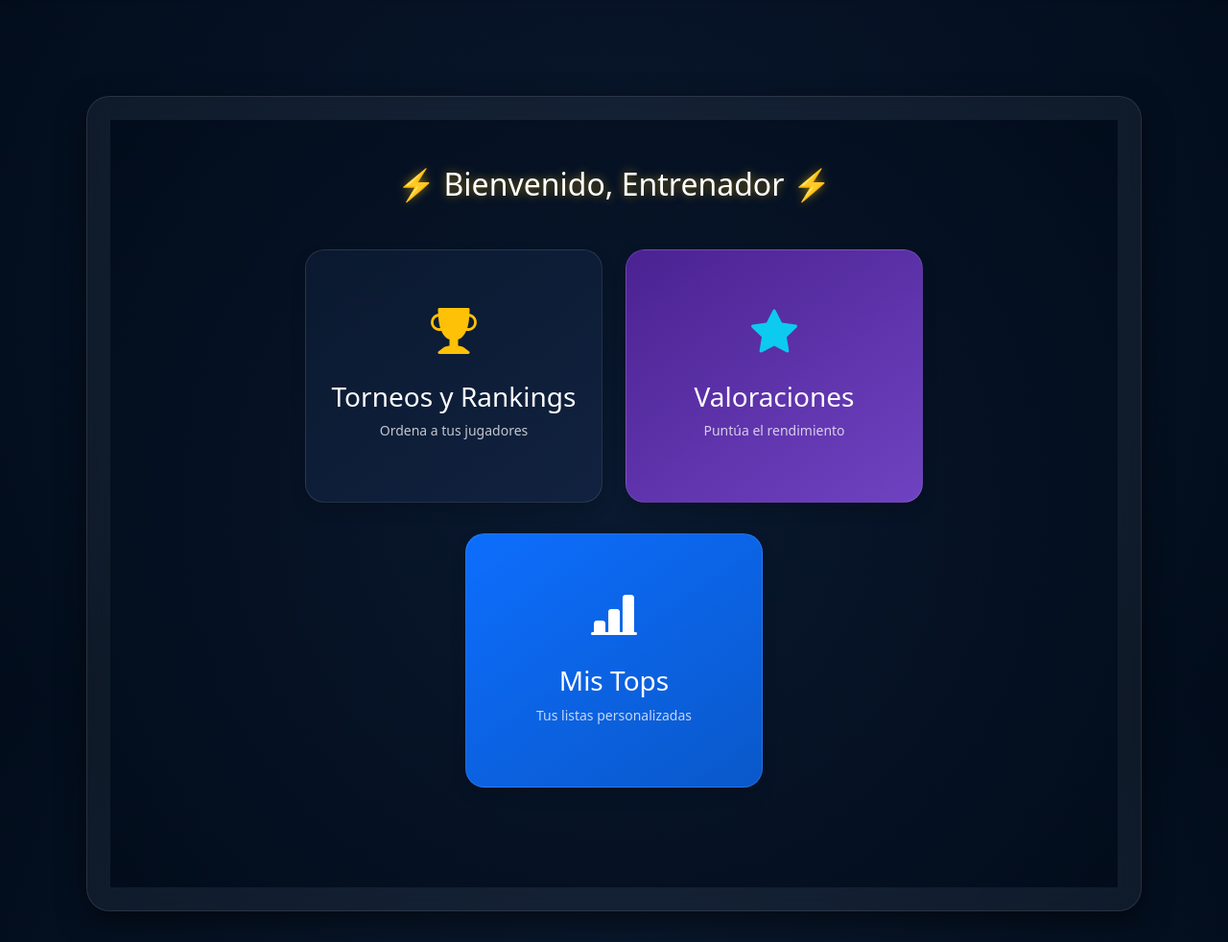
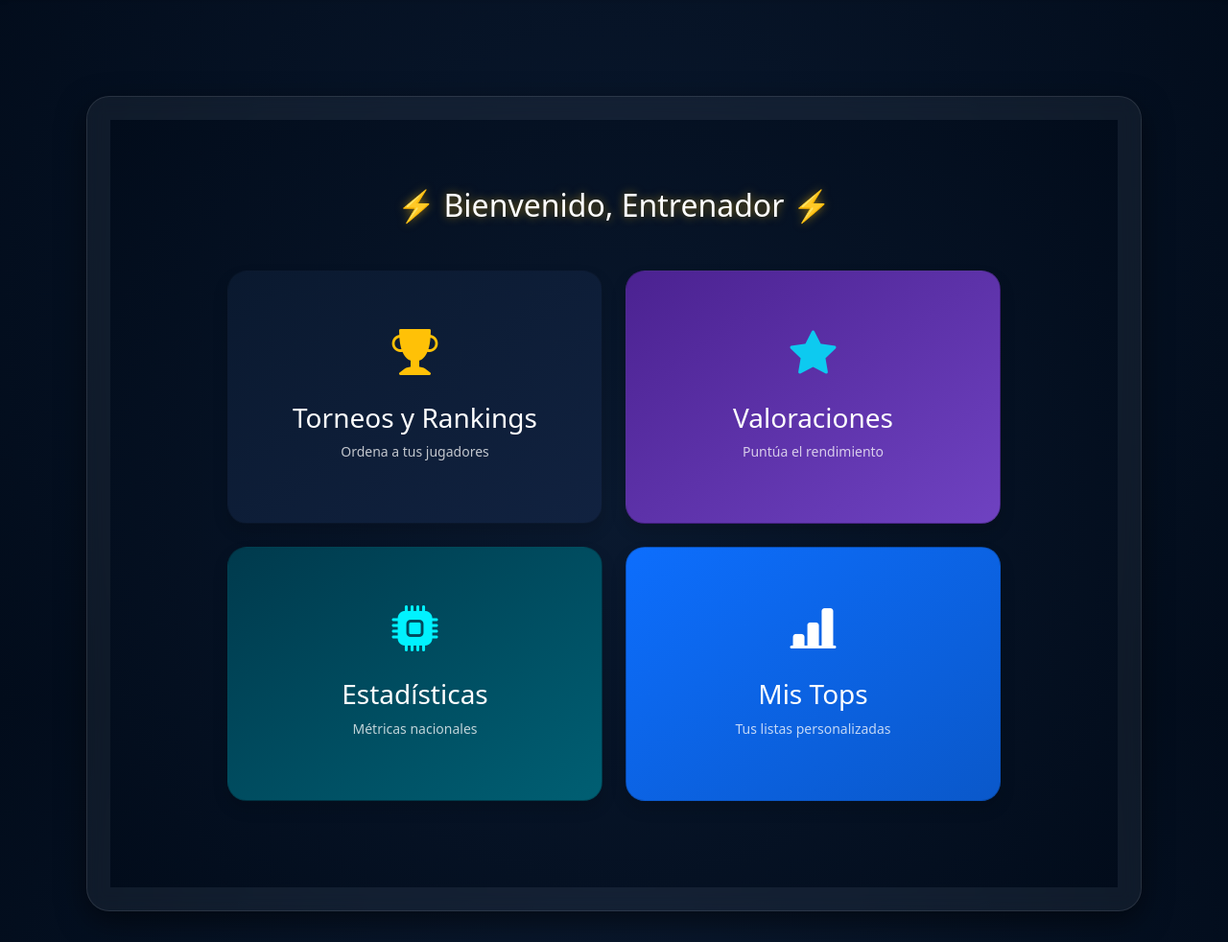
Before and after one commit to Jesus-Vicente/DjangoProject-Python-Ranking, a Django app: page / in a window 1280 px wide. Shown: the part 71-1053 px from the top of the page at 96% size. Run offline with Django 5.2, Linux system fonts and the light colour scheme; the visitor is signed in with stand-in values (Sample User, id 1); some libraries are stand-ins or nearby versions.

Commit message:
Empezando pantalla estadisticas.html

```diff
--- a/DjangoProject/rankingInazuma/urls.py
+++ b/DjangoProject/rankingInazuma/urls.py
@@ -17,7 +17,7 @@ urlpatterns = [
     # --- Rankings y Visualización ---
     path('categorias/', views.show_categories, name='show_categories'),
     path('ranking/<int:id>/', views.go_rankings, name='go_rankings'),
-    path('editar-ranking/<str:ranking_id>/', views.editar_ranking, name='editar_ranking'), # NUEVA
+    path('editar-ranking/<str:ranking_id>/', views.editar_ranking, name='editar_ranking'),
     path('guardar-ranking/', views.save_top, name='save_top'),
     path('mis-rankings/', views.ranking_usuario, name='rankings_usuario'),
     path('eliminar-mi-ranking/<str:ranking_id>/', views.eliminar_mi_ranking, name='eliminar_mi_ranking'),
@@ -25,4 +25,9 @@ urlpatterns = [
     # --- Listado General y Valoraciones ---
     path('explorar/', views.mostrar_elementos, name='mostrar_elementos'),
     path('guardar-review/', views.guardar_review, name='guardar_review'),
+
+    # --- Estadísticas (AJAX sincronizado) ---
+    path('estadisticas-globales/', views.estadisticas_view, name='ver_estadisticas'),
+    path('valoraciones/detalles/<int:elemento_id>/', views.get_valoraciones_detalles, name='get_valoraciones_detalles'),
+    path('personaje/<int:elemento_id>/', views.personaje_detalle, name='personaje_detalle'),
 ]
--- a/DjangoProject/rankingInazuma/views.py
+++ b/DjangoProject/rankingInazuma/views.py
@@ -1,5 +1,8 @@
 import csv
 import json
+
+from django.db.models.aggregates import Avg, Count
+from django.http.response import JsonResponse
 from django.shortcuts import render, redirect, get_object_or_404
 from django.contrib.auth import authenticate, login, logout
 from django.contrib.auth.decorators import login_required, user_passes_test
@@ -288,6 +291,97 @@ def guardar_review(request):
             messages.error(request, f"Error al guardar: {e}")
     return redirect('mostrar_elementos')
 
+
+def estadisticas_view(request):
+    # 1. Total de todas las reviews en el sistema
+    total_valoraciones = Reviews.objects.count()
+
+    # 2. Ranking de Élite: Elementos con más valoraciones
+    # Obtenemos los elementos y les pegamos los datos de las reviews
+    todos_elementos = Elemento.objects.all()
+    mas_valorados = []
+
+    for el in todos_elementos:
+        # Filtramos reviews para este elemento usando su 'code'
+        votos_el = Reviews.objects.filter(elementoCode=el.code)
+        conteo = votos_el.count()
+
+        if conteo > 0:
+            promedio = votos_el.aggregate(Avg('puntuacion'))['puntuacion__avg']
+            mas_valorados.append({
+                'nombre': el.nombre,
+                'imagen_url': el.imageUrl,
+                'posicion_campo': el.posicion,
+                'afinidad': el.afinidad,
+                'conteo': conteo,
+                'promedio': round(promedio, 1),
+                'id': el.code
+            })
+
+    # Ordenamos por conteo de votos (descendente) y tomamos el TOP 10
+    mas_valorados = sorted(mas_valorados, key=lambda x: x['conteo'], reverse=True)[:10]
+
+    # 3. Distribución por Categoría
+    categorias_lista = Categoria.objects.all()
+    promedios = []
+
+    for cat in categorias_lista:
+        # Contamos cuántas reviews pertenecen a elementos de esta categoría
+        votos_categoria = Reviews.objects.filter(
+            elementoCode__in=Elemento.objects.filter(categoriaCode=cat.code).values_list('code', flat=True)
+        ).count()
+
+        porcentaje = (votos_categoria / total_valoraciones * 100) if total_valoraciones > 0 else 0
+
+        promedios.append({
+            'nombre': cat.nombre,
+            'porcentaje': round(porcentaje, 1)
+        })
+
+    context = {
+        'total_valoraciones': total_valoraciones,
+        'mas_valorados': mas_valorados,
+        'promedios': promedios,
+    }
+
+    return render(request, 'estadisticas.html', context)
+
+
+def get_valoraciones_detalles(request, elemento_id):
+    """Devuelve las valoraciones de un personaje en formato JSON"""
+    # Filtramos por elementoCode
+    valoraciones_qs = Reviews.objects.filter(elementoCode=elemento_id).order_by('-fecha')
+
+    data = []
+    for v in valoraciones_qs:
+        data.append({
+            # Si el usuario es nulo por alguna razón, ponemos "Anónimo"
+            'usuario': v.usuario if v.usuario else "ANÓNIMO",
+            'puntuacion': v.puntuacion,
+            'comentario': v.comentario,
+            'fecha': v.fecha.strftime('%d/%m/%Y %H:%M')
+        })
+
+    return JsonResponse({'valoraciones': data})
+
+
+def personaje_detalle(request, elemento_id):
+    # 1. Buscamos el personaje usando el campo 'code' de tu modelo Elemento
+    personaje = get_object_or_404(Elemento, code=elemento_id)
+
+    # 2. Obtenemos todas las reviews asociadas a ese elementoCode
+    valoraciones = Reviews.objects.filter(elementoCode=elemento_id).order_by('-fecha')
+
+    # 3. Calculamos el promedio de puntuación
+    promedio_data = valoraciones.aggregate(Avg('puntuacion'))
+    promedio = promedio_data['puntuacion__avg'] if promedio_data['puntuacion__avg'] else 0
+
+    return render(request, 'detalles_personaje.html', {
+        'personaje': personaje,
+        'valoraciones': valoraciones,
+        'promedio': round(promedio, 1)
+    })
+
 def mostrar_elementos(request):
     query = request.GET.get('q')
     elementos = Elemento.objects.filter(nombre__icontains=query) if query else Elemento.objects.all()
--- a/DjangoProject/templates/inicio.html
+++ b/DjangoProject/templates/inicio.html
@@ -2,7 +2,7 @@
 {% load static %}
 
 {% block body %}
-<div class="container-fluid main-bg {% if user.is_authenticated %}pt-5{% else %}d-flex align-items-center justify-content-center{% endif %}">
+<div class="container-fluid main-bg">
 
     {% if not user.is_authenticated %}
         <div class="text-center content-wrapper animate__animated animate__fadeIn">
@@ -11,7 +11,7 @@
             </h1>
             <p class="subtitle mb-5 text-uppercase tracking-widest">Gestión de Equipos y Estadísticas de Nivel Nacional</p>
 
-            <div class="row g-4 justify-content-center">
+            <div class="row g-4 justify-content-center w-100 m-0">
                 <div class="col-md-5 col-lg-4">
                     <a href="{% url 'do_login' %}" class="text-decoration-none">
                         <div class="card card-custom card-login h-100 shadow-lg border-0">
@@ -42,13 +42,76 @@
         </div>
 
     {% else %}
-        <div class="container d-flex flex-column align-items-center animate__animated animate__zoomIn">
-            <h2 class="text-white mb-5" style="text-shadow: 0 0 10px rgba(255,193,7,0.5);">
-                ⚡ Bienvenido, Entrenador <span class="text-warning">{{ user.nombre }}</span> ⚡
+        <div class="container content-wrapper d-flex flex-column align-items-center animate__animated animate__zoomIn">
+            <h2 class="text-white text-center mb-5 greeting-text">
+                ⚡ Bienvenido, {% if user.rol == 'admin' %}Administrador{% else %}Entrenador{% endif %} <span class="text-warning">{{ user.nombre }}</span> ⚡
             </h2>
 
+            {% if user.rol == 'admin' %}
+                <div class="row g-4 justify-content-center w-100 mb-4">
+                    <div class="col-12 col-md-4">
+                        <a href="{% url 'show_categories' %}" class="text-decoration-none">
+                            <div class="card text-center text-white bg-dark-blue card-admin-glow h-100 shadow">
+                                <div class="card-body py-5">
+                                    <i class="bi bi-trophy-fill mb-3 d-block text-warning" style="font-size: 3rem;"></i>
+                                    <h3 class="card-title fw-bold">Torneos</h3>
+                                    <p class="small opacity-75">Gestión de niveles</p>
+                                </div>
+                            </div>
+                        </a>
+                    </div>
+                    <div class="col-12 col-md-4">
+                        <a href="{% url 'mostrar_elementos' %}" class="text-decoration-none">
+                            <div class="card text-center text-white bg-purple card-admin-glow h-100 shadow">
+                                <div class="card-body py-5">
+                                    <i class="bi bi-star-fill mb-3 d-block text-info" style="font-size: 3rem;"></i>
+                                    <h3 class="card-title fw-bold">Valoraciones</h3>
+                                    <p class="small opacity-75">Control de rendimiento</p>
+                                </div>
+                            </div>
+                        </a>
+                    </div>
+                    <div class="col-12 col-md-4">
+                        <a href="{% url 'ver_estadisticas' %}" class="text-decoration-none">
+                            <div class="card text-center text-white bg-stats card-admin-glow h-100 shadow">
+                                <div class="card-body py-5">
+                                    <i class="bi bi-cpu-fill mb-3 d-block text-cyan" style="font-size: 3rem;"></i>
+                                    <h3 class="card-title fw-bold">Estadísticas</h3>
+                                    <p class="small opacity-75">Métricas del sistema</p>
+                                </div>
+                            </div>
+                        </a>
+                    </div>
+                </div>
+
                 <div class="row g-4 justify-content-center w-100">
-                <div class="col-10 col-md-4">
+                    <div class="col-12 col-md-5 col-lg-4">
+                        <a href="{% url 'rankings_usuario' %}" class="text-decoration-none">
+                            <div class="card text-center text-white bg-blue card-admin-glow h-100 shadow">
+                                <div class="card-body py-5">
+                                    <i class="bi bi-bar-chart-line-fill mb-3 d-block text-white" style="font-size: 3rem;"></i>
+                                    <h3 class="card-title fw-bold">Mis Tops</h3>
+                                    <p class="small opacity-75">Listas personales</p>
+                                </div>
+                            </div>
+                        </a>
+                    </div>
+                    <div class="col-12 col-md-5 col-lg-4">
+                        <a href="{% url 'go_admin_panel' %}" class="text-decoration-none">
+                            <div class="card text-center text-dark bg-yellow card-admin-glow glow-pulse h-100 shadow">
+                                <div class="card-body py-5">
+                                    <i class="bi bi-shield-lock-fill mb-3 d-block" style="font-size: 3rem;"></i>
+                                    <h3 class="card-title fw-bold">Panel Admin</h3>
+                                    <p class="small fw-bold opacity-75">Gestión CSV</p>
+                                </div>
+                            </div>
+                        </a>
+                    </div>
+                </div>
+
+            {% else %}
+                <div class="row g-4 justify-content-center w-100 mb-4">
+                    <div class="col-10 col-md-6 col-lg-5">
                         <a href="{% url 'show_categories' %}" class="text-decoration-none">
                             <div class="card text-center text-white bg-dark-blue card-hover h-100 shadow">
                                 <div class="card-body py-5">
@@ -59,8 +122,7 @@
                             </div>
                         </a>
                     </div>
-
-                <div class="col-10 col-md-4">
+                    <div class="col-10 col-md-6 col-lg-5">
                         <a href="{% url 'mostrar_elementos' %}" class="text-decoration-none">
                             <div class="card text-center text-white bg-purple card-hover h-100 shadow">
                                 <div class="card-body py-5">
@@ -72,23 +134,19 @@
                         </a>
                     </div>
                 </div>
-
-            <div class="row g-4 justify-content-center w-100 mt-2">
-                {% if user.rol == 'admin' %}
-                <div class="col-10 col-md-4">
-                    <a href="{% url 'go_admin_panel' %}" class="text-decoration-none">
-                        <div class="card text-center text-dark bg-yellow card-hover h-100 shadow">
+                <div class="row g-4 justify-content-center w-100">
+                    <div class="col-10 col-md-6 col-lg-5">
+                        <a href="{% url 'ver_estadisticas' %}" class="text-decoration-none">
+                            <div class="card text-center text-white bg-stats card-hover h-100 shadow">
                                 <div class="card-body py-5">
-                                <i class="bi bi-shield-lock-fill mb-3 d-block" style="font-size: 3rem;"></i>
-                                <h3 class="card-title fw-bold">Admin</h3>
-                                <p class="small fw-bold opacity-75">Gestión de datos CSV</p>
+                                    <i class="bi bi-cpu-fill mb-3 d-block text-cyan" style="font-size: 3rem;"></i>
+                                    <h3 class="card-title">Estadísticas</h3>
+                                    <p class="small opacity-75">Métricas nacionales</p>
                                 </div>
                             </div>
                         </a>
                     </div>
-                {% endif %}
-
-                <div class="col-10 col-md-4">
+                    <div class="col-10 col-md-6 col-lg-5">
                         <a href="{% url 'rankings_usuario' %}" class="text-decoration-none">
                             <div class="card text-center text-white bg-blue card-hover h-100 shadow">
                                 <div class="card-body py-5">
@@ -100,6 +158,7 @@
                         </a>
                     </div>
                 </div>
+            {% endif %}
         </div>
     {% endif %}
 </div>
@@ -108,51 +167,92 @@
     :root {
         --bg-dark-space: #020c1b;
         --bright-gold: #ffc107;
-        --dark-blue-card: #0a192f;
-        --purple-card: #4b2291;
-        --blue-card: #0d6efd;
+        --cyan-stats: #00f2ff;
     }
 
+    /* CONTENEDOR PRINCIPAL RESPONSIVE */
     .main-bg {
         min-height: 100vh;
         background: radial-gradient(circle at center, #0a192f 0%, #020c1b 100%);
+        background-attachment: fixed; /* Mantiene el fondo quieto al hacer scroll */
+        display: flex;
+        flex-direction: column;
+        justify-content: center; /* Centra verticalmente si hay poco contenido */
+        align-items: center;
+        padding: 60px 15px 80px 15px; /* Padding superior para nav y mucho espacio inferior */
         overflow-x: hidden;
+    }
+
+    .content-wrapper {
+        width: 100%;
+        max-width: 1200px;
+        margin: 0 auto;
     }
 
     .main-title {
         color: var(--bright-gold);
         text-shadow: 0 0 20px rgba(255, 193, 7, 0.4);
         letter-spacing: 5px;
+        font-size: clamp(2.5rem, 8vw, 5rem); /* Se ajusta solo según la pantalla */
     }
 
-    .card-custom { border-radius: 20px; transition: all 0.4s cubic-bezier(0.175, 0.885, 0.32, 1.275); }
+    .greeting-text {
+        text-shadow: 0 0 10px rgba(255,193,7,0.5);
+        font-size: clamp(1.2rem, 4vw, 2rem);
+    }
+
+    /* CARDS */
+    .card-custom, .card-hover, .card-admin-glow {
+        border-radius: 20px;
+        transition: all 0.4s cubic-bezier(0.175, 0.885, 0.32, 1.275);
+    }
+
+    .card-hover:hover, .card-admin-glow:hover {
+        transform: translateY(-10px) scale(1.02);
+        box-shadow: 0 15px 30px rgba(0,0,0,0.6) !important;
+        filter: brightness(1.15);
+        z-index: 5;
+    }
+
+    /* ADMIN PREMIUM BORDER */
+    .card-admin-glow {
+        border: 1px solid rgba(255, 255, 255, 0.2);
+    }
+
+    .card-admin-glow:hover {
+        border-color: var(--bright-gold);
+        box-shadow: 0 0 25px rgba(255, 193, 7, 0.3) !important;
+    }
+
+    /* ANIMACIONES */
+    .glow-pulse {
+        animation: admin-pulse 2s infinite;
+        border: 2px solid var(--bright-gold) !important;
+    }
+    @keyframes admin-pulse {
+        0% { box-shadow: 0 0 0 0 rgba(255, 193, 7, 0.4); }
+        70% { box-shadow: 0 0 0 15px rgba(255, 193, 7, 0); }
+        100% { box-shadow: 0 0 0 0 rgba(255, 193, 7, 0); }
+    }
+
+    /* COLORES Y UTILIDADES */
     .card-login { background: rgba(13, 110, 253, 0.1); border: 2px solid #0d6efd !important; }
     .card-register { background: var(--bright-gold); border: none !important; }
-
-    .icon-circle {
-        width: 80px; height: 80px;
-        border-radius: 50%;
-        display: flex; align-items: center; justify-content: center;
-    }
-
+    .icon-circle { width: 80px; height: 80px; border-radius: 50%; display: flex; align-items: center; justify-content: center; }
     .bg-dark-blue { background: linear-gradient(145deg, #0a192f, #112240); }
     .bg-purple { background: linear-gradient(145deg, #4b2291, #6f42c1); }
     .bg-blue { background: linear-gradient(145deg, #0d6efd, #0a58ca); }
     .bg-yellow { background: linear-gradient(145deg, #ffc107, #ff9800); }
-
-    .card-hover {
-        border-radius: 20px;
-        transition: all 0.3s ease;
-        border: 1px solid rgba(255,255,255,0.1);
-    }
-
-    .card-hover:hover {
-        transform: translateY(-10px) scale(1.02);
-        box-shadow: 0 15px 30px rgba(0,0,0,0.6) !important;
-        filter: brightness(1.15);
-    }
-
+    .bg-stats { background: linear-gradient(145deg, #003a4d, #005f73); }
+    .text-cyan { color: var(--cyan-stats); }
     .shadow-glow-blue { box-shadow: 0 0 20px rgba(13, 110, 253, 0.5); }
     .shadow-glow-yellow { box-shadow: 0 0 20px rgba(0, 0, 0, 0.3); }
+
+    /* RESPONSIVE PARA MÓVILES */
+    @media (max-width: 768px) {
+        .main-bg { padding-top: 40px; padding-bottom: 50px; }
+        .card-body { padding: 2.5rem 1.5rem !important; }
+        .greeting-text { margin-bottom: 2rem !important; }
+    }
 </style>
 {% endblock %}
```
Also changed, not shown: DjangoProject/templates/detalles_personaje.html (added, +124 -0 lines), DjangoProject/templates/estadisticas.html (added, +152 -0 lines), DjangoProject/templates/ranking.html (+20 -19 lines), DjangoProject/db.sqlite3. Lines whose indentation alone changed are shown as unchanged.
